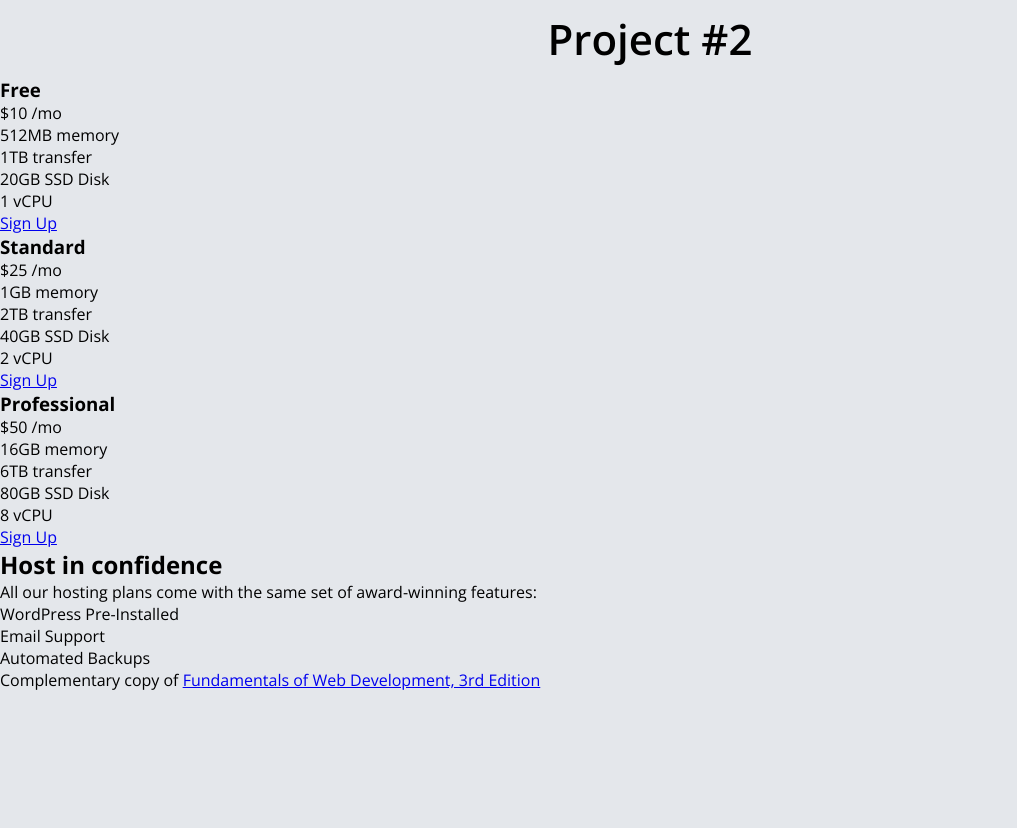
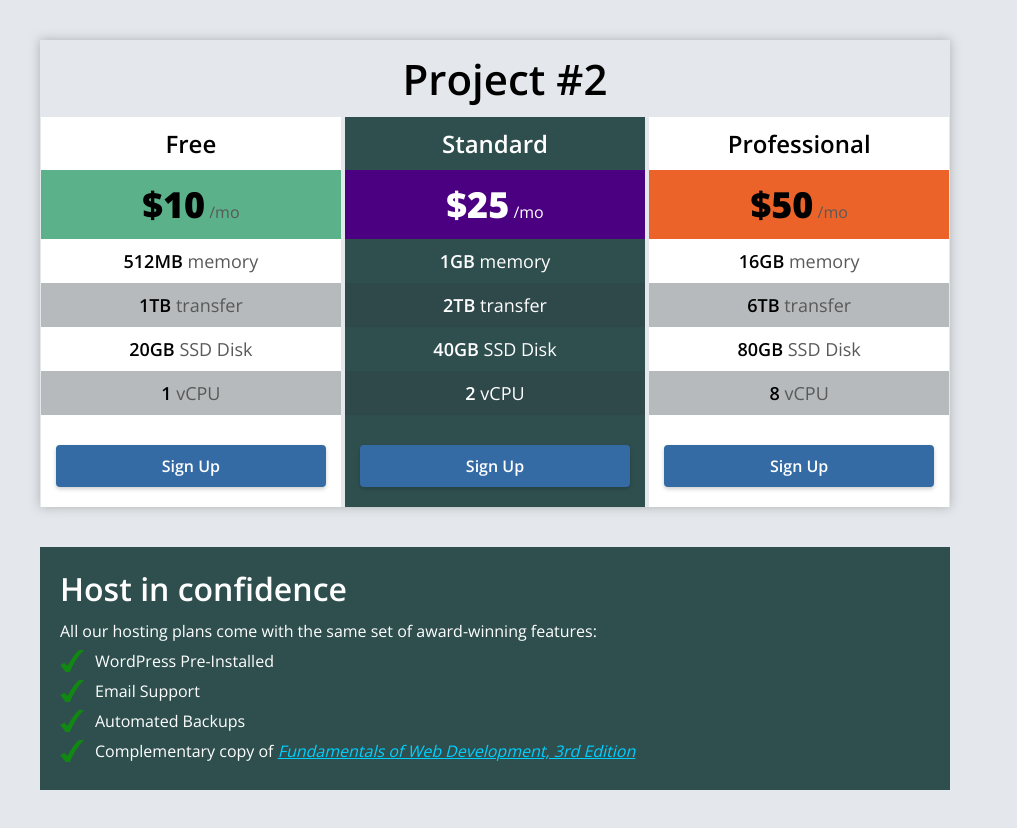
Before and after one commit to gretamaria1/Foundation25, a plain HTML site: page HWs/hw2/HW2-Datafiles/ex2/ch04-proj2.html in a window 1280 px wide. Shown: the whole page, without its empty margins (0-1017 px from the left). Before the commit the page ends 800 px from the top, so only its background shows below. Drawn offline with nearby package versions, Linux system fonts and the light colour scheme.

Commit message:
HW 2 exe2

```diff
--- a/HWs/hw2/HW2-Datafiles/ex2/ch04-proj2.css
+++ b/HWs/hw2/HW2-Datafiles/ex2/ch04-proj2.css
@@ -23,3 +23,134 @@ h1 {
 }
 
 /* add styles here */
+body {
+   padding: 40px;
+}
+
+section {
+   width: 910px;
+   box-shadow: 0 0 10px rgba(73, 76, 78, 0.35);
+   background-color: #e4e7eb;
+   text-align: center;
+}
+
+.column {
+   display: inline-block;
+   width: 300px;
+   background-color: #fff;
+}
+
+.column h3 {
+   font-size: 24px;
+   font-weight: 600;
+   padding: 10px 0;
+}
+
+.column:nth-of-type(1) .price {
+   background-color: #5BB189;
+}
+.column:nth-of-type(2) .price {
+   background-color: #4B0082;
+   color: #fff;
+}
+.column:nth-of-type(3) .price {
+   background-color: #ec632a;
+   }
+
+.price {
+   font-size: 36px;
+   font-weight: 800;
+   padding: 10px 0;
+}
+
+.price span {
+   font-size: 16px;
+   font-weight: 400;
+   color: #595959;
+}
+
+.column ul {
+   list-style: none;
+}
+
+.column ul li {
+   padding: 10px;
+   font-size: 18px;
+   color: #595959;
+}
+
+.column ul li span {
+   color: #000000;
+   font-weight: 600;
+}
+
+.column ul li:nth-child(even) {
+   background-color: rgba(47,59,64,0.35);
+}
+
+.column div a {
+   display: inline-block;
+   width: 90%;
+   text-decoration: none;
+   background-color: #346ba5;
+   color: #fff;
+   padding: 10px 0;
+   border-radius: 4px;
+   font-weight: 600;
+   box-shadow: 0 2px 4px rgba(0,0,0,0.2);
+   margin: 30px 0px 20px 0px;
+}
+
+.column div a:hover {
+   background-color: #437cbf;
+}
+
+.column.featured {
+   background-color: #2f4f4f;
+   color: #fff;
+}
+
+.column.featured .price span {
+   color: #fff;
+}
+
+.column.featured ul li,
+.column.featured ul li span {
+   color: #fff !important;
+}
+
+#confidence {
+   margin-top: 40px;
+   padding: 20px;
+   background-color: #2f4f4f;
+   color: #fff;
+   text-align: left;
+   width: 910px;
+}
+
+#confidence h2 {
+   font-size: 32px;
+   font-weight: 600;
+   margin-bottom: 10px;
+}
+
+#confidence ul {
+   list-style: none;
+   padding: 0;
+}
+
+#confidence ul li {
+  background-image: url('checkmark.svg');
+   background-repeat: no-repeat;
+   background-size: 24px;
+   background-position: left center;
+   padding-left: 35px;
+   margin: 8px 0;
+   font-size: 16px;
+   font-weight: 400;
+}
+
+#confidence a {
+   font-style: italic;
+   color: #00d0ff;
+}
```
